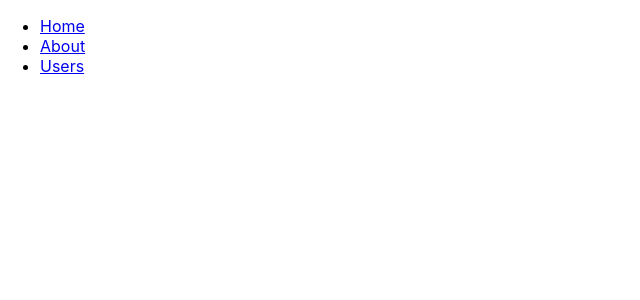
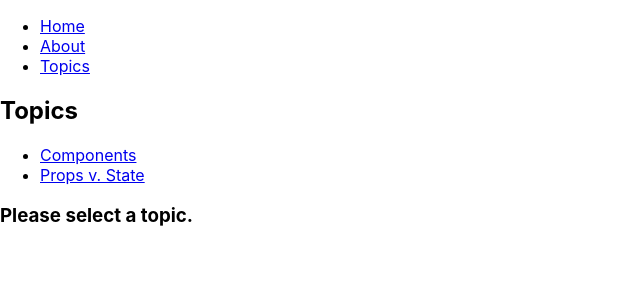
Before and after one commit to happyjy/boilerplate-react, a React (Create React App) app: page /topics in a window 1280 px wide. Shown: the top 300 px of the page, without its empty margins (0-640 px from the left). Built offline with nearby package versions, Linux system fonts and the light colour scheme.

Commit message:
Dynamic routing, nested routing(with useRouteMatch, useParams hooks

```diff
--- a/src/App.js
+++ b/src/App.js
@@ -1,15 +1,14 @@
-// import logo from './logo.svg';
-import './App.css';
+import React from 'react';
 import Home from './pages/Home';
 import About from './pages/About';
 import Users from './pages/Users';
+import Topics from './pages/Topics';
 import { BrowserRouter as Router, Switch, Route, Link } from 'react-router-dom';
 
-function App() {
+export default function App() {
   return (
     <Router>
       <div>
-        <nav>
         <ul>
           <li>
             <Link to="/">Home</Link>
@@ -18,19 +17,18 @@
             <Link to="/about">About</Link>
           </li>
           <li>
-              <Link to="/users">Users</Link>
+            <Link to="/topics">Topics</Link>
           </li>
         </ul>
-        </nav>
 
         <Switch>
           <Route path="/about">
             <About />
           </Route>
-          <Route path="/users">
-            <Users />
+          <Route path="/topics">
+            <Topics />
           </Route>
-          <Route exact path="/">
+          <Route path="/">
             <Home />
           </Route>
         </Switch>
@@ -38,5 +36,3 @@
     </Router>
   );
 }
-
-export default App;
--- a/src/pages/Home.js
+++ b/src/pages/Home.js
@@ -1,5 +1,5 @@
-function Home() {
-  return <h2>Home</h2>;
+function Topics() {
+  return <h2>Topics</h2>;
 }
 
-export default Home;
+export default Topics;
--- /dev/null
+++ b/src/pages/Topic.js
@@ -0,0 +1,10 @@
+import { useParams } from 'react-router-dom';
+
+function Topic() {
+  let { topicId } = useParams();
+  console.log('# useParams(): ', useParams());
+
+  return <h3>Requested topic ID: {topicId}</h3>;
+}
+
+export default Topic;
--- /dev/null
+++ b/src/pages/Topics.js
@@ -0,0 +1,45 @@
+import {
+  Route,
+  Switch,
+  Link,
+  useRouteMatch,
+  useParams,
+} from 'react-router-dom';
+
+import Topic from './Topic';
+
+function Topics() {
+  let match = useRouteMatch();
+  console.log('# useRouteMatch(): ', match);
+  console.log('# useParams(): ', useParams());
+
+  return (
+    <div>
+      <h2>Topics</h2>
+
+      <ul>
+        <li>
+          <Link to={`${match.url}/components`}>Components</Link>
+        </li>
+        <li>
+          <Link to={`${match.url}/props-v-state`}>Props v. State</Link>
+        </li>
+      </ul>
+
+      {/* The Topics page has its own <Switch> with more routes
+          that build on the /topics URL path. You can think of the
+          2nd <Route> here as an "index" page for all topics, or
+          the page that is shown when no topic is selected */}
+      <Switch>
+        <Route path={`${match.path}/:topicId`}>
+          <Topic />
+        </Route>
+        <Route path={match.path}>
+          <h3>Please select a topic.</h3>
+        </Route>
+      </Switch>
+    </div>
+  );
+}
+
+export default Topics;
```
Also changed, not shown: 1 other file (tests, documents, lock files or other folders). Lines whose indentation alone changed are shown as unchanged.
